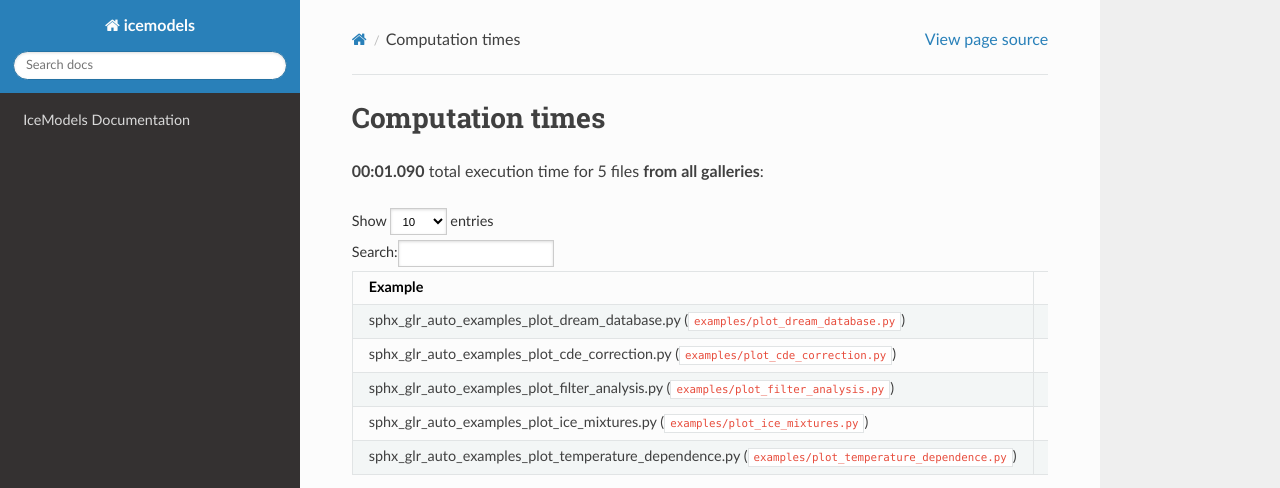
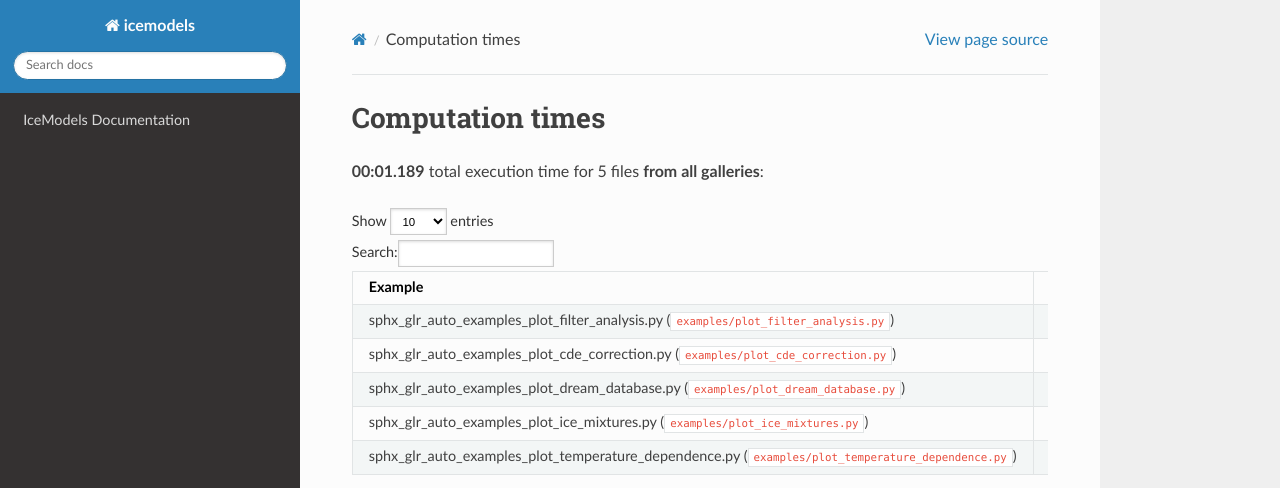
Before and after one commit to keflavich/icemodels, a Sphinx documentation site: the page built from docs/sg_execution_times.rst, in a window 1280 px wide. Shown: the top 488 px of the page. Built offline with Sphinx 7.4.7 and the Read the Docs theme 3.1.0, drawn with Linux system fonts in a browser that asks for light colours; a script that is not in the unit is left out.

Commit message:
temporary commit - just saving work, nothing here should save long-term

```diff
--- a/docs/sg_execution_times.rst
+++ b/docs/sg_execution_times.rst
@@ -6,7 +6,7 @@
 
 Computation times
 =================
-**00:01.090** total execution time for 5 files **from all galleries**:
+**00:01.189** total execution time for 5 files **from all galleries**:
 
 .. container::
 
@@ -32,13 +32,13 @@ Computation times
    * - Example
      - Time
      - Mem (MB)
-   * - :ref:`sphx_glr_auto_examples_plot_dream_database.py` (``examples/plot_dream_database.py``)
-     - 00:01.090
+   * - :ref:`sphx_glr_auto_examples_plot_filter_analysis.py` (``examples/plot_filter_analysis.py``)
+     - 00:01.189
      - 0.0
    * - :ref:`sphx_glr_auto_examples_plot_cde_correction.py` (``examples/plot_cde_correction.py``)
      - 00:00.000
      - 0.0
-   * - :ref:`sphx_glr_auto_examples_plot_filter_analysis.py` (``examples/plot_filter_analysis.py``)
+   * - :ref:`sphx_glr_auto_examples_plot_dream_database.py` (``examples/plot_dream_database.py``)
      - 00:00.000
      - 0.0
    * - :ref:`sphx_glr_auto_examples_plot_ice_mixtures.py` (``examples/plot_ice_mixtures.py``)
```
Also changed, not shown: 3 other files.
